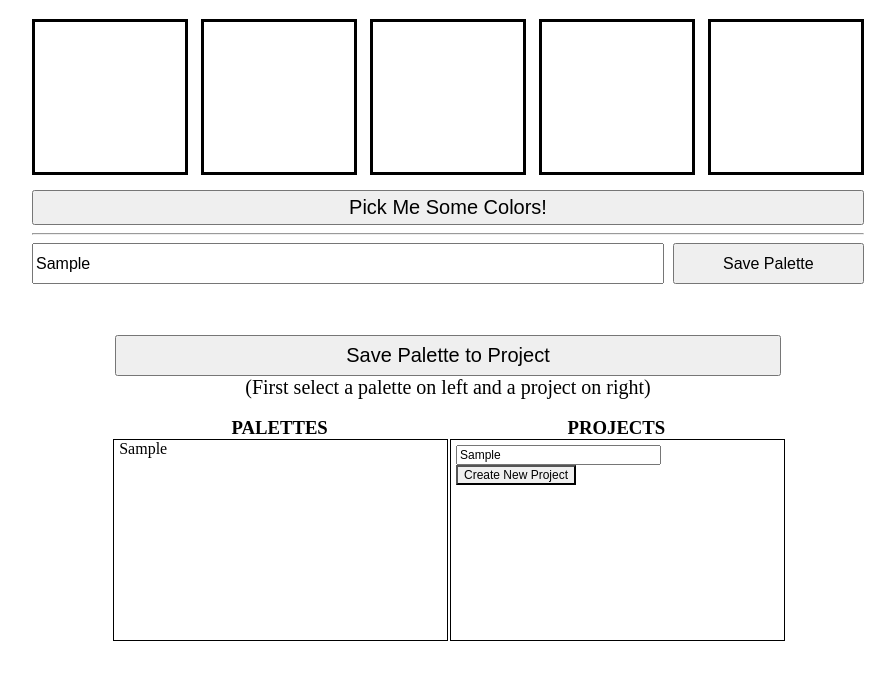
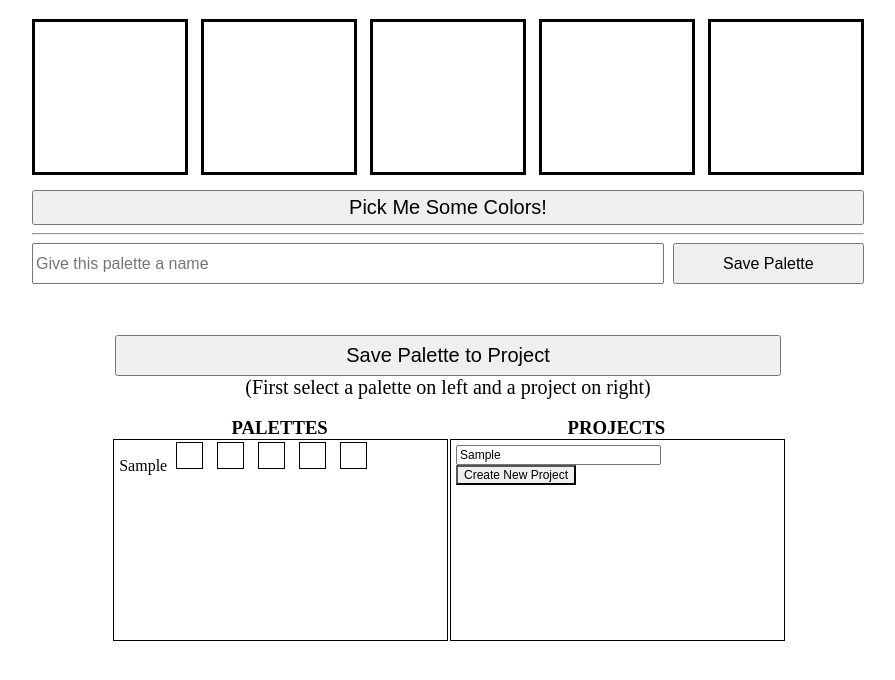
Before and after one commit to hdechat/Palette-Picker, a website: page public/index.html in a window 1280 px wide. Both pictures are taken after typing "Sample", "Sample" into the empty fields and a click on the button "Save Palette". Shown: the part 78-758 px from the top of the page, without its empty margins (192-1087 px from the left). Drawn offline with nearby package versions, Linux system fonts and the light colour scheme.

Commit message:
Create js directory and move scripts file, add saved palette colors to Palette class and appendPalette function

```diff
--- a/public/index.html
+++ b/public/index.html
@@ -45,5 +45,5 @@
     src="http://code.jquery.com/jquery-3.3.1.js"
     integrity="sha256-2Kok7MbOyxpgUVvAk/HJ2jigOSYS2auK4Pfzbm7uH60="
     crossorigin="anonymouse"></script>
-  <script type="text/javascript" src="scripts.js"></script>
+  <script type="text/javascript" src="./js/scripts.js"></script>
 </html>
--- /dev/null
+++ b/public/js/Palette.js
@@ -0,0 +1,14 @@
+export default class Palette {
+  constructor(name, colors = []) {
+    this.id = Date.now(),
+    this.name = name,
+    this.colors = colors
+  }
+
+  appendPalette () {
+  $('.saved-palettes').append(`
+    <li id=${this.id}>${this.name}
+    </li>
+  `);
+  }
+}
--- /dev/null
+++ b/public/js/scripts.js
@@ -0,0 +1,58 @@
+// const palette = require('./Palette.js');
+
+// palette generator
+
+const getRandomHexCode = () => {
+  const hexChars = '0123456789ABCDEF';
+  let hex = '#';
+
+  while (hex.length < 7) {
+    const randomIndex = Math.floor(Math.random() * 16)
+
+    hex += hexChars[randomIndex];
+  }
+
+  return hex;
+};
+
+const generatePalette = () => {
+  for (let i = 1; i <= 5; i++) {
+    let colorCode = getRandomHexCode();
+    $('.box' + i).css('background-color', colorCode);
+  }
+};
+
+$('.generate-palette-button').on('click', generatePalette);
+
+// save palette
+function Palette() {
+  this.id = Date.now();
+  this.name = $('.input-palette-name').val();
+  this.colors = [
+    $('.box1').css('background-color'),
+    $('.box2').css('background-color'),
+    $('.box3').css('background-color'),
+    $('.box4').css('background-color'),
+    $('.box5').css('background-color')
+  ];
+}
+
+const appendPalette = (newPalette) => {
+  $('.saved-palettes').append(`
+    <li id=${newPalette.id}>${newPalette.name}
+      <div class="saved-palette" style="background-color: ${newPalette.colors[0]}" ></div>
+      <div class="saved-palette" style="background-color: ${newPalette.colors[1]}"></div>
+      <div class="saved-palette" style="background-color: ${newPalette.colors[2]}"></div>
+      <div class="saved-palette" style="background-color: ${newPalette.colors[3]}"></div>
+      <div class="saved-palette" style="background-color: ${newPalette.colors[4]}"></div>
+    </li>
+  `);
+}
+
+const addToSavedPalettes = () => {
+  let newPalette = new Palette();
+  appendPalette(newPalette);
+  $('.input-palette-name').val('');
+};
+
+$('.save-palette-button').on('click', addToSavedPalettes);
--- a/public/scripts.js
+++ /dev/null
@@ -1,41 +0,0 @@
-// palette generator
-const getRandomHexCode = () => {
-  const hexChars = '0123456789ABCDEF';
-  let hex = '#';
-
-  while (hex.length < 7) {
-    const randomIndex = Math.floor(Math.random() * 16)
-
-    hex += hexChars[randomIndex];
-  }
-
-  return hex;
-};
-
-const generatePalette = () => {
-  for (let i = 1; i <= 5; i++) {
-    $('.box' + i).css('background-color', getRandomHexCode());
-  }
-};
-
-$('.generate-palette-button').on('click', generatePalette);
-
-// save palette
-function Palette() {
-  this.id = Date.now();
-  this.name = $('.input-palette-name').val();
-}
-
-const appendPalette = (newPalette) => {
-  $('.saved-palettes').append(`
-    <li id=${newPalette.id}>${newPalette.name}
-    </li>
-  `);
-}
-
-const addToSavedPalettes = () => {
-  let newPalette = new Palette();
-  appendPalette(newPalette);
-};
-
-$('.save-palette-button').on('click', addToSavedPalettes);
--- a/public/styles.css
+++ b/public/styles.css
@@ -95,3 +95,11 @@ li {
   border-radius: 0%;
   font-size: 12px;
 }
+
+.saved-palette {
+  border: solid thin;
+  display: inline-block;
+  height: 25px;
+  margin: 2px 5px;
+  width: 25px;
+}
```
